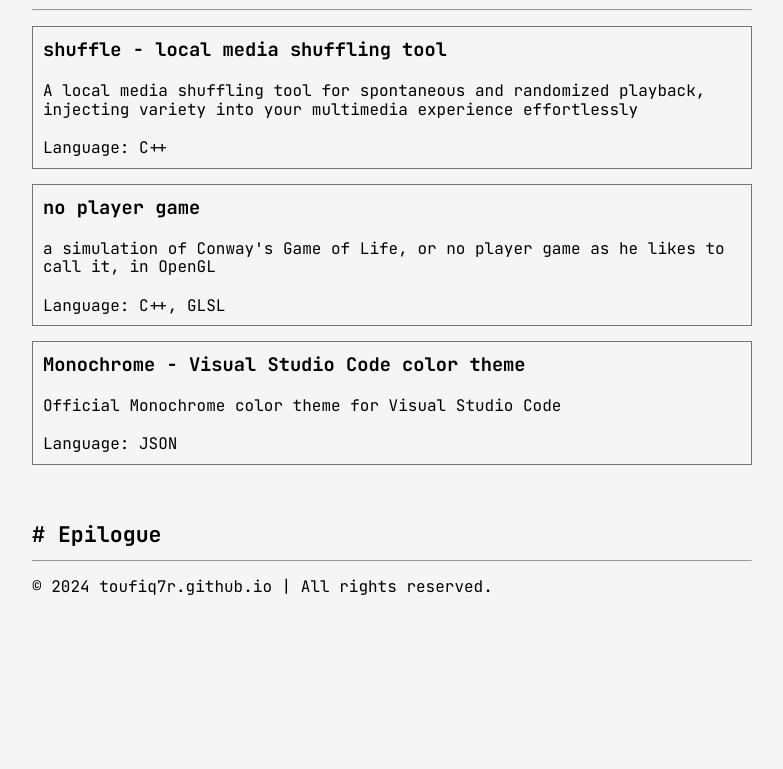
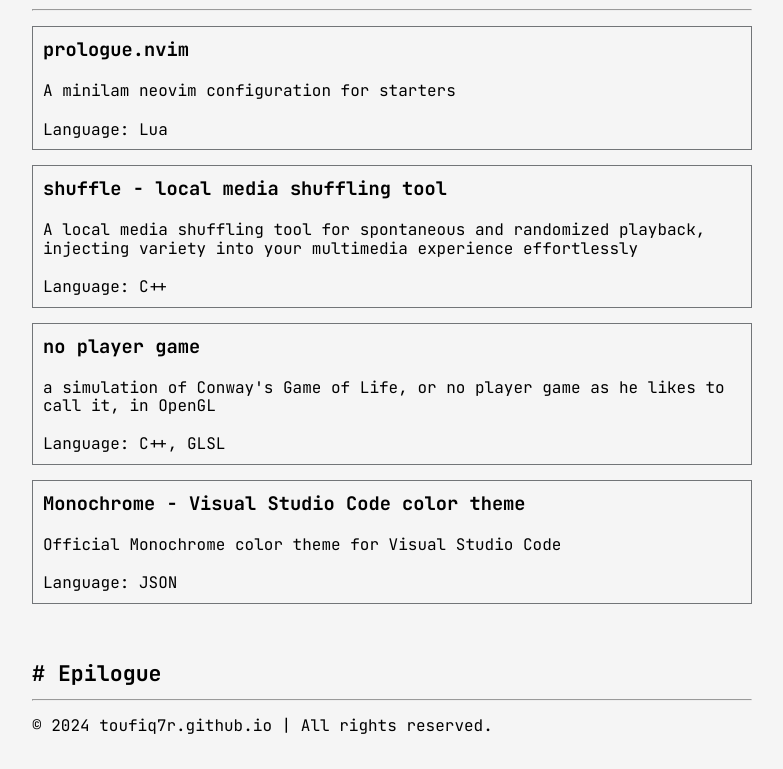
Before and after one commit to twfksh/twfksh.github.io, a plain HTML site: page projects.html in a window 1280 px wide. Shown: the part 175-944 px from the top of the page, without its empty margins (248-1031 px from the left). Before the commit the page ends 805 px from the top, so only its background shows below. Drawn offline with Linux system fonts and the light colour scheme; a web font is replaced by a local one.

Commit message:
added a new project

```diff
--- a/projects.html
+++ b/projects.html
@@ -12,31 +12,6 @@
 	<link rel="stylesheet" type="text/css" href="modesty.css">
 </head>
 <body>
-	<!-- <div>
-		<h2># About</h2>
-		<hr />
-	</div>
-
-	<div class="card">
-		<div class="row">
-			<div class="photo-container">
-				<img class="headshot" src="images/profile.jpg" />
-			</div>
-			<div class="text-container">
-				<div class="content">
-					<h2 class="name-header">Toufiq A. Shishir</h2>
-					<p>I'm a computer science student. I love learning stuffs related to programming and blog my adventures.</p>
-				</div>
-				<div class="links">
-					<a class="link" href="mailto:toufiq_a24@outlook.com">toufiq_a24@outlook.com</a><br>
-					<a class="link" href="https://twitter.com/toufiqstwt">@toufiqstwt</a><br>
-					<a class="link" href="https://github.com/toufiq7r">github/toufiq7r</a><br>
-				</div>
-			</div>
-		</div>
-	</div> -->
-
-
 	<div>
 		<h2># Menu</h2> <hr>
 	</div>
@@ -52,6 +27,13 @@
 		<hr />
 
 		<div class="project-cards">
+			<a href="https://github.com/toufiq7r/prologue.nvim" target="blank">
+				<div class="terminal-card project-card">
+					<h3>prologue.nvim</h3>
+					<p>A minilam neovim configuration for starters</p>
+					<p>Language: Lua</p>
+				</div>
+			</a>
 			<a href="https://github.com/toufiq7r/shuffle" target="blank">
 				<div class="terminal-card project-card">
 					<h3>shuffle - local media shuffling tool</h3>
```
